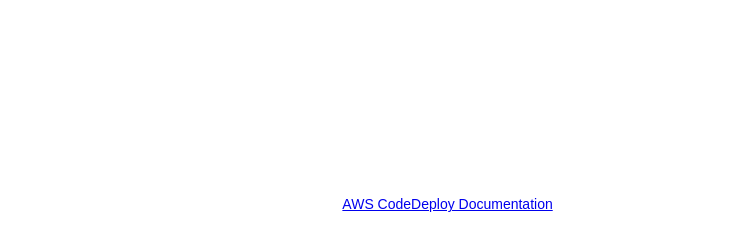
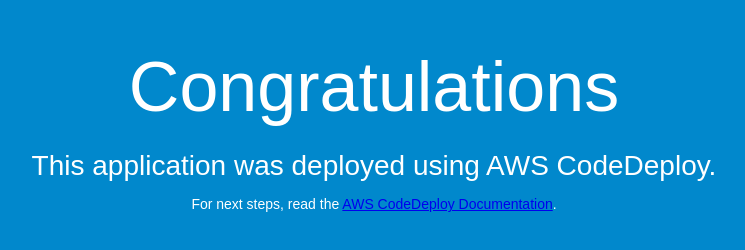
Before and after one commit to Mohak-30/CodeDeployGitHubDemo, a plain HTML site: page index.html in a window 1280 px wide. Shown: the whole page, without its empty margins (266-1011 px from the left). Drawn offline with Linux system fonts and the light colour scheme.

Commit message:
changed back to original

```diff
--- a/index.html
+++ b/index.html
@@ -6,7 +6,7 @@
   <style>
     body {
       color: #ffffff;
-      background-color: #ffffff;
+      background-color: #0188cc;
       font-family: Arial, sans-serif;
       font-size: 14px;
     }
@@ -27,7 +27,7 @@
 <body>
   <div align="center">
     <h1>Congratulations</h1>
-    <h2>V2 of this application was deployed using AWS CodeDeploy.</h2>
+    <h2>This application was deployed using AWS CodeDeploy.</h2>
     <p>For next steps, read the <a href="http://aws.amazon.com/documentation/codedeploy">AWS CodeDeploy Documentation</a>.</p>
   </div>
 </body>
```
